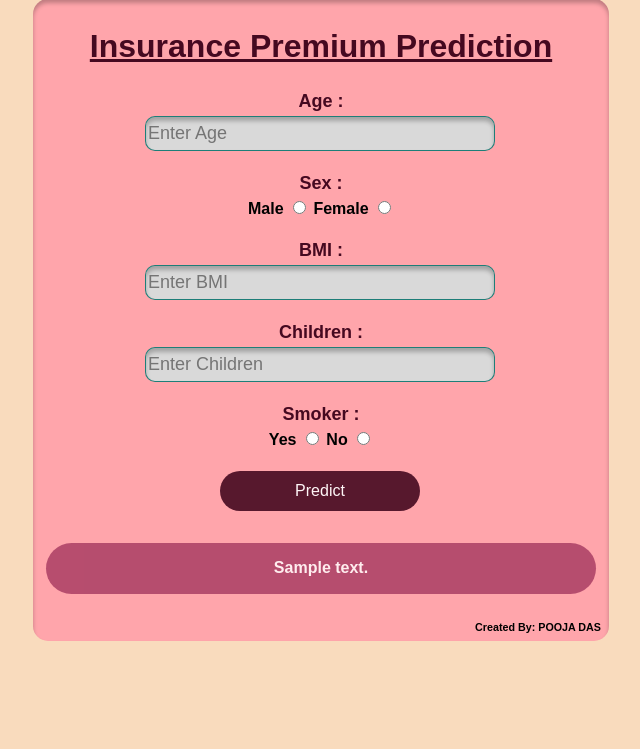
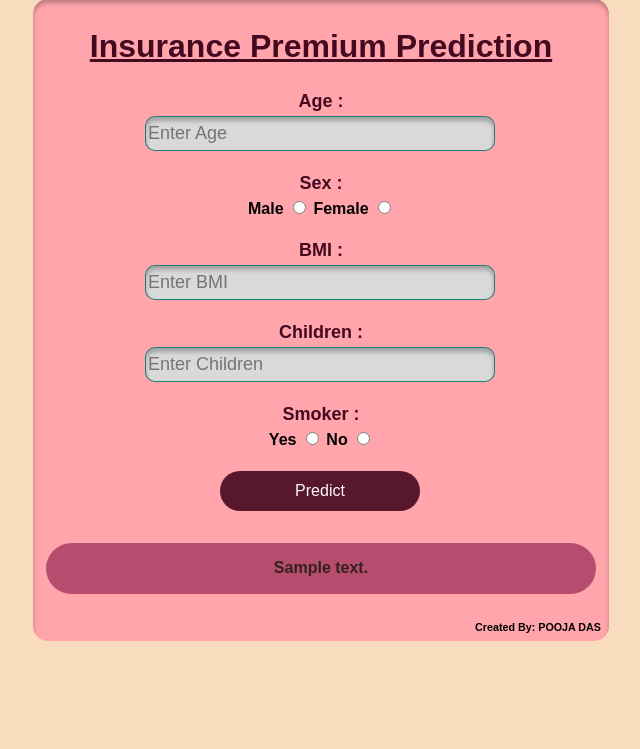
Before and after one commit to PoojaDasIndia/Insurance_permium_prediction, a Flask app: template templates/index.html in a window 1280 px wide. Shown: the part 51-800 px from the top of the page, without its empty margins (425-1065 px from the left). Run offline with Flask 2, Linux system fonts and the light colour scheme; the template is opened without the code that fills it: most values are stand-ins (such as "Sample title", 1, 10 or a date in 2020); parts of the project's set-up code (start-up, migrations or seed data) failed here and were passed over.

Commit message:
first commit

```diff
--- a/app.py
+++ b/app.py
@@ -50,6 +50,8 @@ def predict():
         # Prediction
         result = model.predict(data_model)[0]
 
+        result= round(float(result), 2)
+
         # 3. Display
 
         return render_template('index.html', Predict_Text=f'Predict Premium is {result}')
--- a/static/CSS/style.css
+++ b/static/CSS/style.css
@@ -97,11 +97,11 @@ hr
 	  text-align: center;
 	  font-size:20x;
 	  font-weight:bold;
-	  color:white;
+	  color:black;
 	  font-family: Arial, Helvetica, sans-serif;
 	  opacity: 0.80;
 	  width:550px;
-	  height: 20x;
+	  height: 30x;
 	  border-radius: 30px;
 	  padding: 0.5px 0.5px;
 	  margin: 10px 5px 5px 5px;
```
